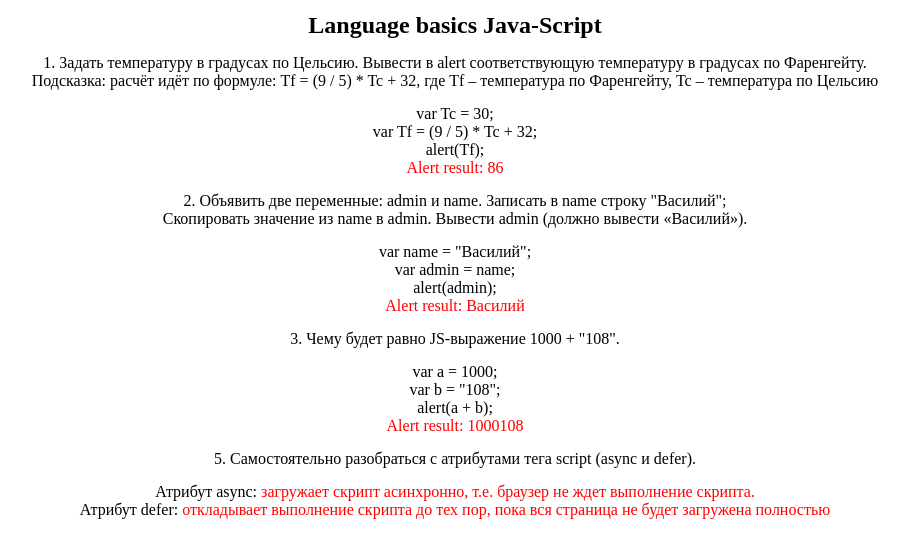
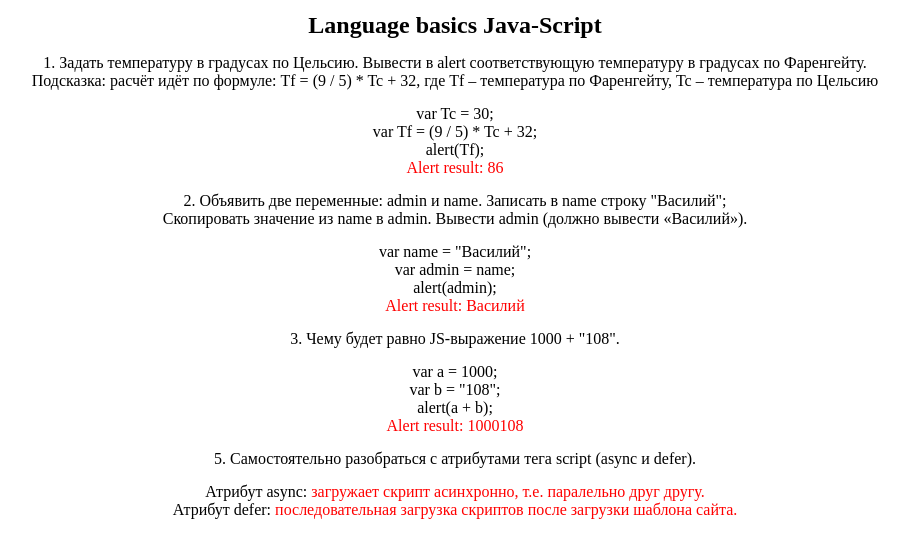
Before and after one commit to ArsentiyBurakov/Basic-Java-Script, a plain HTML site: page index.html in a window 1280 px wide. Shown: the part 65-622 px from the top of the page, without its empty margins (215-1124 px from the left). Drawn offline with Linux system fonts and the light colour scheme.

Commit message:
Update index.html

```diff
--- a/index.html
+++ b/index.html
@@ -61,10 +61,8 @@
                     5. Самостоятельно разобраться с атрибутами тега script (async и defer).
                 </p>
                 <p class="p-solution">
-                    Атрибут async: <span class="span-result">загружает скрипт асинхронно, т.е. браузер не ждет
-                        выполнение скрипта.</span><br>
-                    Атрибут defer: <span class="span-result">откладывает выполнение скрипта до тех пор, пока вся
-                        страница не будет загружена полностью</span>
+                    Атрибут async: <span class="span-result">загружает скрипт асинхронно, т.е. паралельно друг другу.</span><br>
+                    Атрибут defer: <span class="span-result">последовательная загрузка скриптов после загрузки шаблона сайта.</span>
                 </p>
             </div>
         </div>
```
